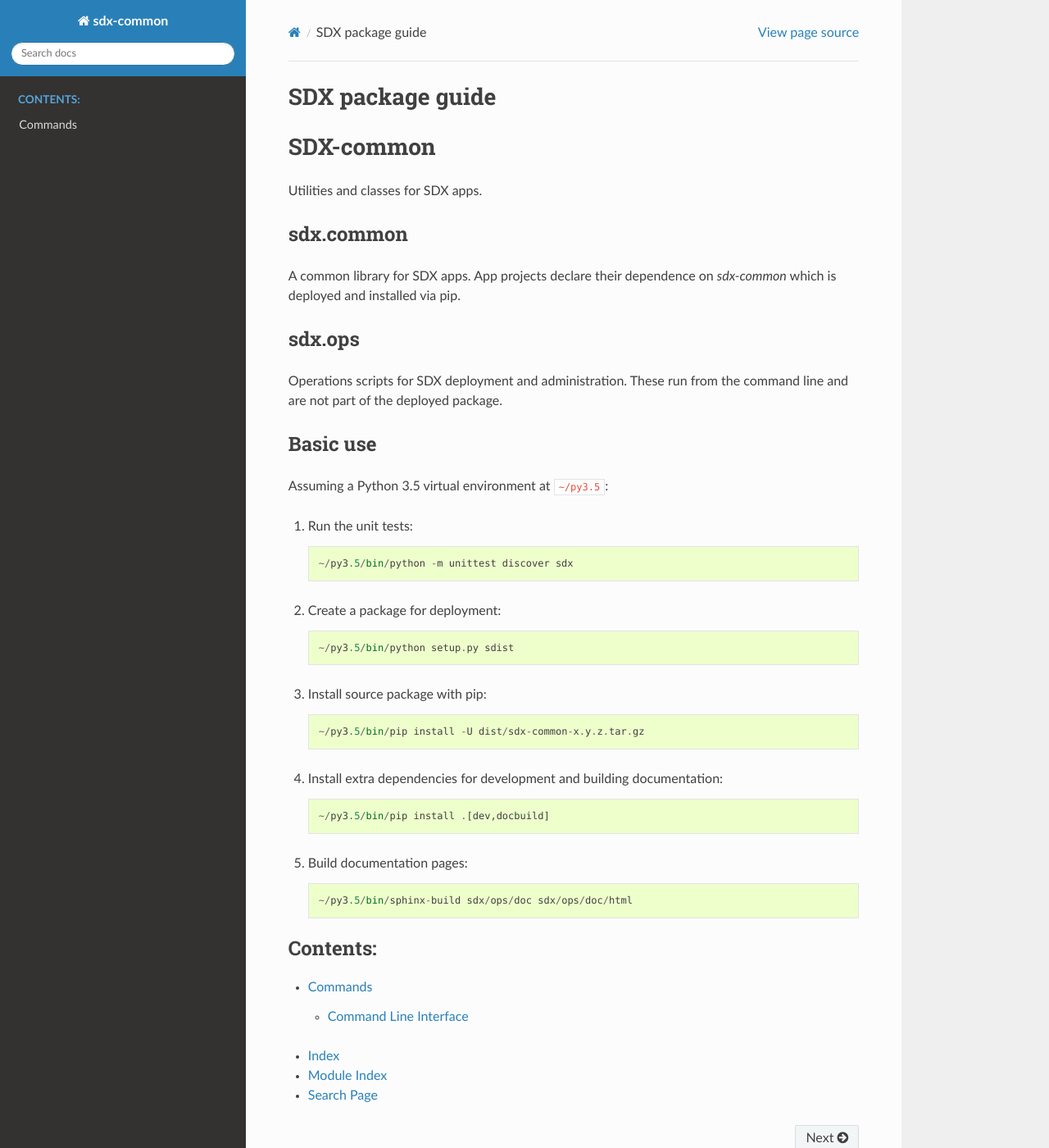
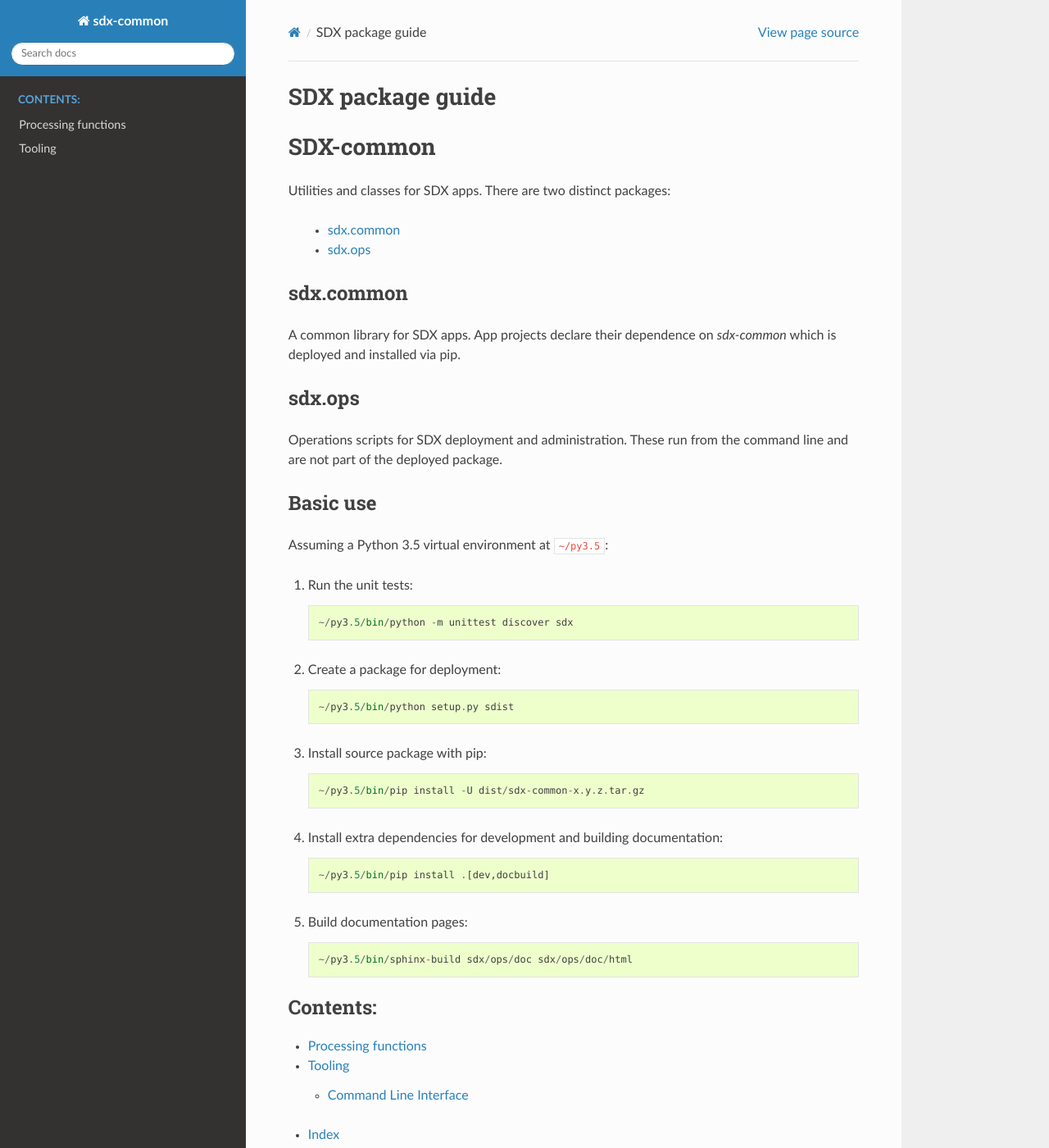
Before and after one commit to ONSdigital/sdx-ops, a Sphinx documentation site: the page built from sdx/ops/doc/index.rst, in a window 1280 px wide and 1400 px high. Shown: the whole window at 82% size. Built offline with Sphinx 7.4.7 and the Read the Docs theme 2.0.0, drawn with Linux system fonts in a browser that asks for light colours; pages that are not in the unit, such as notebooks, are missing from menus; the version number could not be read and is left out.

Commit message:
Ongoing.

```diff
--- a/README.rst
+++ b/README.rst
@@ -4,7 +4,10 @@
 SDX-common
 ::::::::::
 
-Utilities and classes for SDX apps.
+Utilities and classes for SDX apps. There are two distinct packages:
+
+    * sdx.common_
+    * sdx.ops_
 
 sdx.common
 ==========
--- a/sdx/ops/doc/cli.rst
+++ b/sdx/ops/doc/cli.rst
@@ -3,8 +3,8 @@
 
 .. _commands:
 
-Commands
-::::::::
+Tooling
+:::::::
 
 A transformer can be called from the command line for testing or debugging purposes.
 
--- a/sdx/ops/doc/index.rst
+++ b/sdx/ops/doc/index.rst
@@ -10,6 +10,7 @@ SDX package guide
    :maxdepth: 2
    :caption: Contents:
 
+   processor
    transformers
    cli
 
```
Also changed, not shown: sdx/ops/doc/processor.rst (added, +21 -0 lines), 2 other files.
